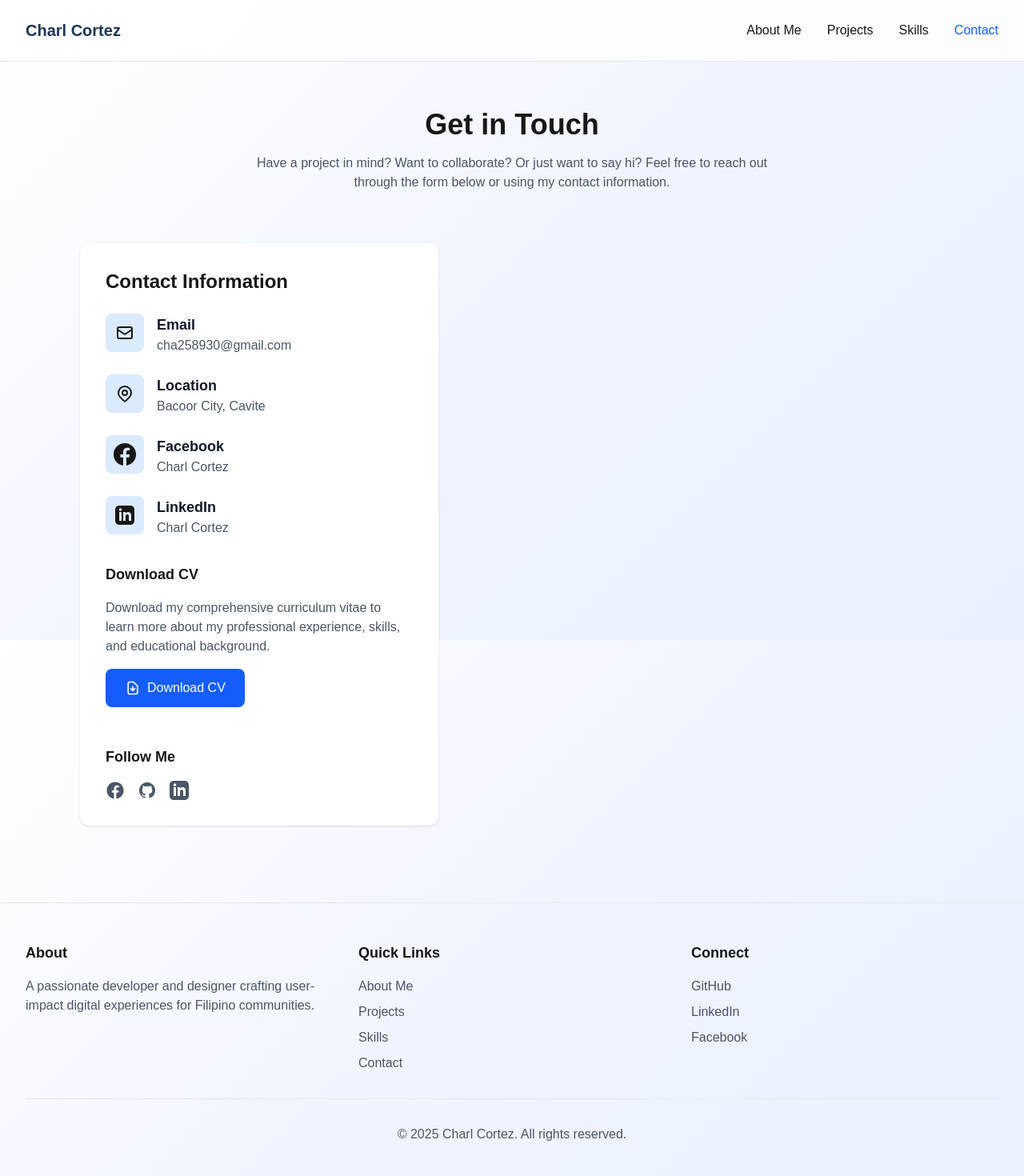
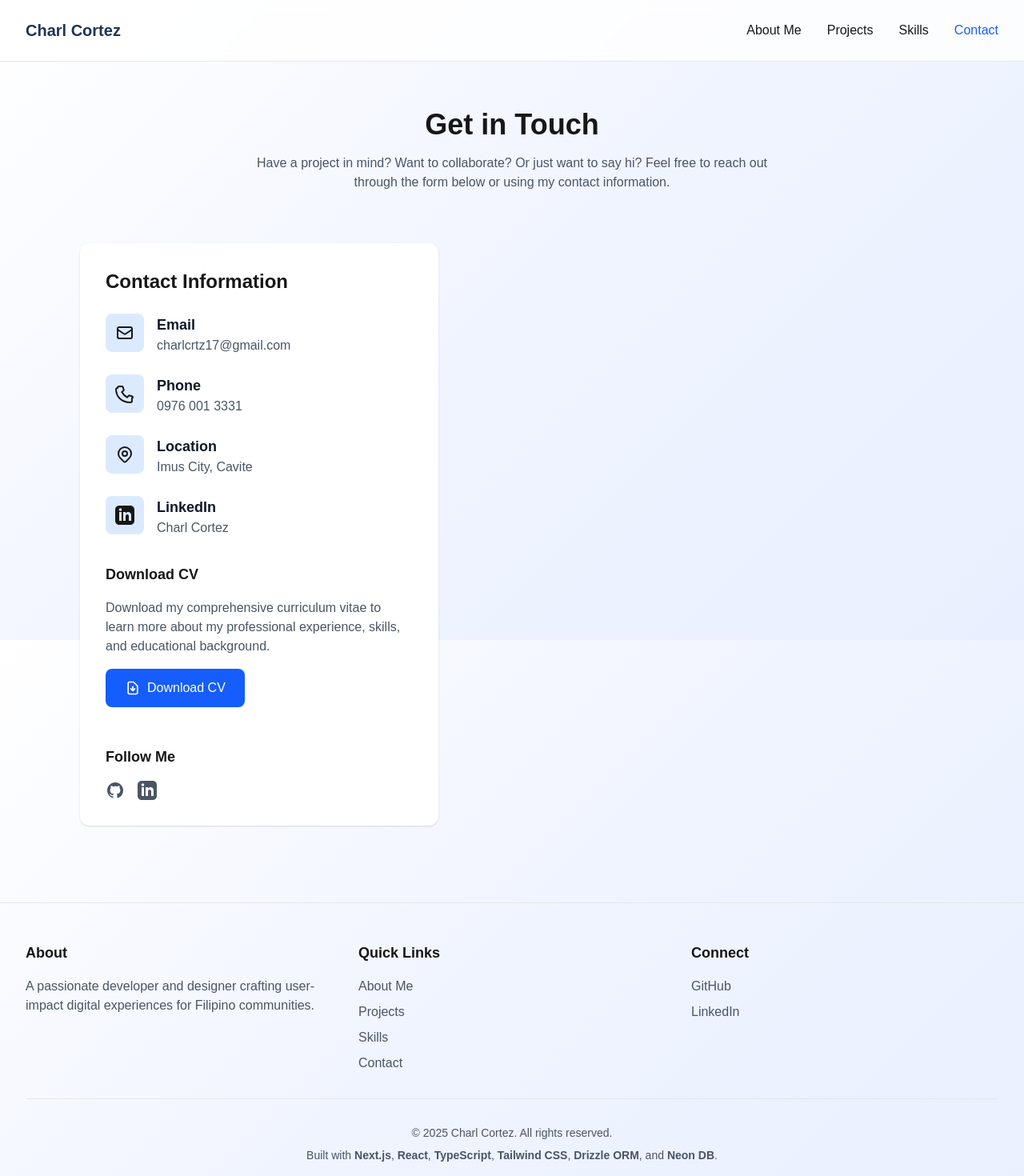
Before and after one commit to Cha17/portfolio, a Next.js app: page /contact in a window 1280 px wide. Shown: the top 1470 px of the page at 80% size. Built offline with nearby package versions, Linux system fonts and the light colour scheme.

Commit message:
Edited some personal info

```diff
--- a/src/app/contact/page.tsx
+++ b/src/app/contact/page.tsx
@@ -32,7 +32,7 @@ export default function ContactPage() {
   const contactInfo = [
     {
       title: "Email",
-      value: "cha258930@gmail.com",
+      value: "charlcrtz17@gmail.com",
       icon: (
         <svg
           className="w-6 h-6"
@@ -49,10 +49,29 @@ export default function ContactPage() {
         </svg>
       ),
     },
+    {
+      title: "Phone",
+      value: "0976 001 3331",
+      icon: (
+        <svg
+          className="w-6 h-6"
+          fill="none"
+          stroke="currentColor"
+          viewBox="0 0 24 24"
+        >
+          <path
+            strokeLinecap="round"
+            strokeLinejoin="round"
+            strokeWidth={2}
+            d="M3 5a2 2 0 012-2h3.6a1 1 0 01.95.684l1.1 3.293a1 1 0 01-.217.987l-2.12 2.12a16.001 16.001 0 006.586 6.586l2.12-2.12a1 1 0 01.987-.217l3.293 1.1A1 1 0 0121 17.4V21a2 2 0 01-2 2h-.013C7.832 22.987 1.013 16.168 1 6.013A2 2 0 013 5z"
+          />
+        </svg>
+      ),
+    },
 
     {
       title: "Location",
-      value: "Bacoor City, Cavite",
+      value: "Imus City, Cavite",
       icon: (
         <svg
           className="w-6 h-6"
@@ -75,32 +94,32 @@ export default function ContactPage() {
         </svg>
       ),
     },
-    {
-      title: "Facebook",
-      value: (
-        <a
-          href="https://www.facebook.com/charl.cortez/"
-          target="_blank"
-          rel="noopener noreferrer"
-        >
-          Charl Cortez
-        </a>
-      ),
-      icon: (
-        <svg
-          className="w-8 h-8"
-          fill="currentColor"
-          xmlns="http://www.w3.org/2000/svg"
-          x="0px"
-          y="0px"
-          width="100"
-          height="100"
-          viewBox="0 0 50 50"
-        >
-          <path d="M25,3C12.85,3,3,12.85,3,25c0,11.03,8.125,20.137,18.712,21.728V30.831h-5.443v-5.783h5.443v-3.848 c0-6.371,3.104-9.168,8.399-9.168c2.536,0,3.877,0.188,4.512,0.274v5.048h-3.612c-2.248,0-3.033,2.131-3.033,4.533v3.161h6.588 l-0.894,5.783h-5.694v15.944C38.716,45.318,47,36.137,47,25C47,12.85,37.15,3,25,3z"></path>
-        </svg>
-      ),
-    },
+    // {
+    //   title: "Facebook",
+    //   value: (
+    //     <a
+    //       href="https://www.facebook.com/charl.cortez/"
+    //       target="_blank"
+    //       rel="noopener noreferrer"
+    //     >
+    //       Charl Cortez
+    //     </a>
+    //   ),
+    //   icon: (
+    //     <svg
+    //       className="w-8 h-8"
+    //       fill="currentColor"
+    //       xmlns="http://www.w3.org/2000/svg"
+    //       x="0px"
+    //       y="0px"
+    //       width="100"
+    //       height="100"
+    //       viewBox="0 0 50 50"
+    //     >
+    //       <path d="M25,3C12.85,3,3,12.85,3,25c0,11.03,8.125,20.137,18.712,21.728V30.831h-5.443v-5.783h5.443v-3.848 c0-6.371,3.104-9.168,8.399-9.168c2.536,0,3.877,0.188,4.512,0.274v5.048h-3.612c-2.248,0-3.033,2.131-3.033,4.533v3.161h6.588 l-0.894,5.783h-5.694v15.944C38.716,45.318,47,36.137,47,25C47,12.85,37.15,3,25,3z"></path>
+    //     </svg>
+    //   ),
+    // },
     {
       title: "LinkedIn",
       value: (
@@ -277,7 +296,7 @@ export default function ContactPage() {
                 <div className="mt-12">
                   <h3 className="text-lg font-semibold mb-4">Follow Me</h3>
                   <div className="flex space-x-4">
-                    <a
+                    {/* <a
                       href="https://www.facebook.com/charl.cortez/"
                       className="text-gray-600 hover:text-gray-900 dark:text-gray-400 dark:hover:text-gray-100"
                     >
@@ -294,7 +313,7 @@ export default function ContactPage() {
                       >
                         <path d="M25,3C12.85,3,3,12.85,3,25c0,11.03,8.125,20.137,18.712,21.728V30.831h-5.443v-5.783h5.443v-3.848 c0-6.371,3.104-9.168,8.399-9.168c2.536,0,3.877,0.188,4.512,0.274v5.048h-3.612c-2.248,0-3.033,2.131-3.033,4.533v3.161h6.588 l-0.894,5.783h-5.694v15.944C38.716,45.318,47,36.137,47,25C47,12.85,37.15,3,25,3z"></path>
                       </svg>
-                    </a>
+                    </a> */}
                     <a
                       href="https://github.com/Cha17"
                       className="text-gray-600 hover:text-gray-900 dark:text-gray-400 dark:hover:text-gray-100"
--- a/src/components/Footer.tsx
+++ b/src/components/Footer.tsx
@@ -52,7 +52,7 @@ export default function Footer() {
                   LinkedIn
                 </Link>
               </li>
-              <li>
+              {/* <li>
                 <Link
                   href={personalInfo.socialLinks.facebook}
                   target="_blank"
@@ -61,14 +61,24 @@ export default function Footer() {
                 >
                   Facebook
                 </Link>
-              </li>
+              </li> */}
             </ul>
           </div>
         </div>
         <div className="mt-8 pt-8 border-t border-gray-200 dark:border-gray-800">
-          <p className="text-center text-gray-600 dark:text-gray-400">
-            © {currentYear} {personalInfo.name}. All rights reserved.
-          </p>
+          <div className="flex flex-col items-center space-y-2 text-center text-gray-600 dark:text-gray-400 text-sm">
+            <p>
+              © {currentYear} {personalInfo.name}. All rights reserved.
+            </p>
+            <p>
+              Built with <span className="font-semibold">Next.js</span>,{" "}
+              <span className="font-semibold">React</span>,{" "}
+              <span className="font-semibold">TypeScript</span>,{" "}
+              <span className="font-semibold">Tailwind CSS</span>,{" "}
+              <span className="font-semibold">Drizzle ORM</span>, and{" "}
+              <span className="font-semibold">Neon DB</span>.
+            </p>
+          </div>
         </div>
       </div>
     </footer>
--- a/src/data/portfolio.ts
+++ b/src/data/portfolio.ts
@@ -8,8 +8,8 @@ export const personalInfo = {
     location: 'Bacoor City, Cavite, Philippines',
     socialLinks: {
         github: 'https://github.com/Cha17',
-        linkedin: 'https://linkedin.com/in/yourusername',
-        facebook: 'https://www.facebook.com/charl.cortez/',
+        linkedin: 'https://www.linkedin.com/in/charl-cortez-814232264',
+        // facebook: 'https://www.facebook.com/charl.cortez/',
     },
 }
 
@@ -28,10 +28,10 @@ export const experiences = [
 
 export const education = [
     {
-        period: 'September 2022 - Present',
+        period: 'September 2021 - Septembr 2024',
         degree: 'Bachelor of Science in Computer Science',
         school: 'Cavite State University - Bacoor City Campus',
-        description: 'Expected to graduate soon with a Bachelor of Science in Computer Science, specializing in software engineering, web development, and computer networks.',
+        description: 'I graduated Magna Cum Laude with a Bachelor of Science in Computer Science from Cavite State University - Bacoor City Campus.',
     },
     {
         period: 'June 2015 - March 2021',
--- a/src/services/projects.ts
+++ b/src/services/projects.ts
@@ -6,6 +6,7 @@ export async function getAllProjects(skillFilter?: string) {
   const projects = await db
     .selectFrom("projects")
     .selectAll()
+    .orderBy("created_at", "desc")
     .execute();
 
   // Get images for each project and filter by skill if needed
--- a/src/utils/skillIcons.ts
+++ b/src/utils/skillIcons.ts
@@ -30,6 +30,8 @@ export const skillIconMap: Record<string, string> = {
   "Bun": "logos:bun",
   "Hono": "logos:hono",
   "Cloudflare": "logos:cloudflare",
+  "Neon DB": "logos:neon-db",
+  "Neon": "logos:neon",
 
   // Mobile Development
   "Flutter": "logos:flutter",
```
